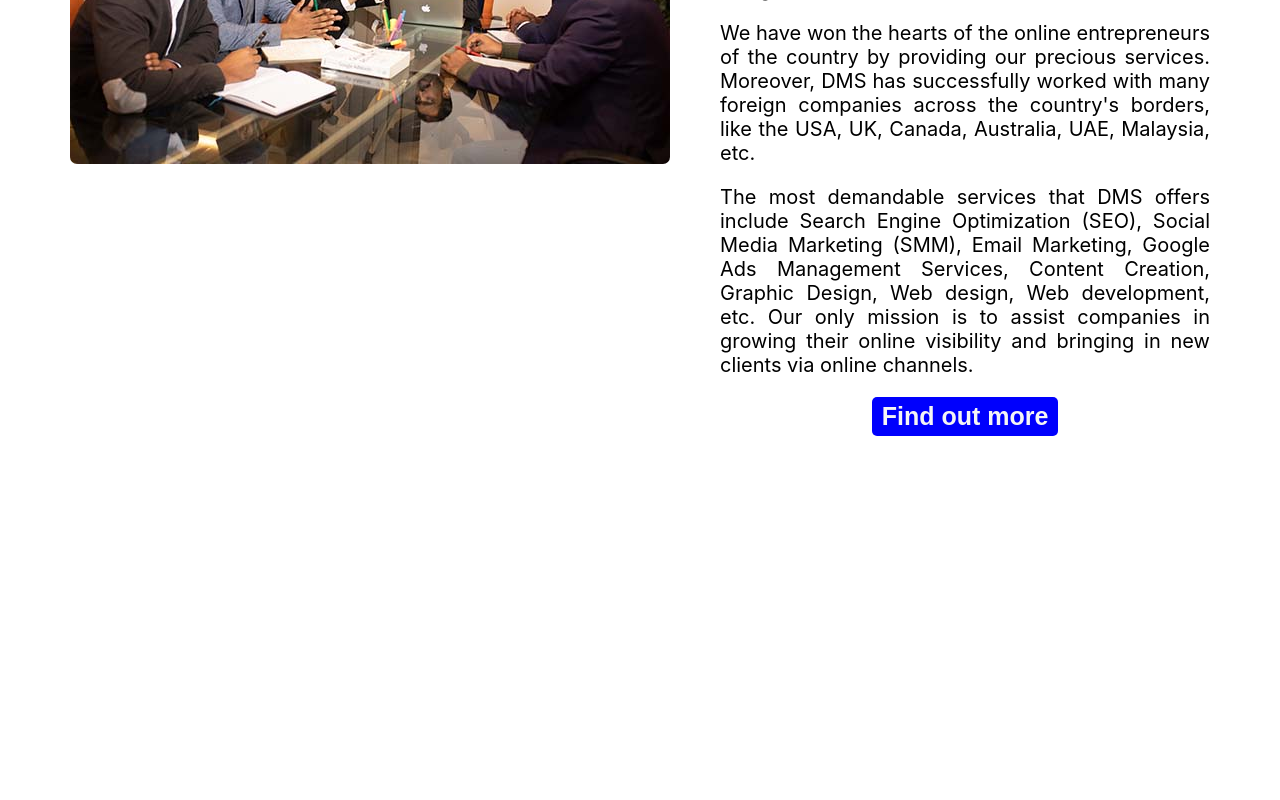
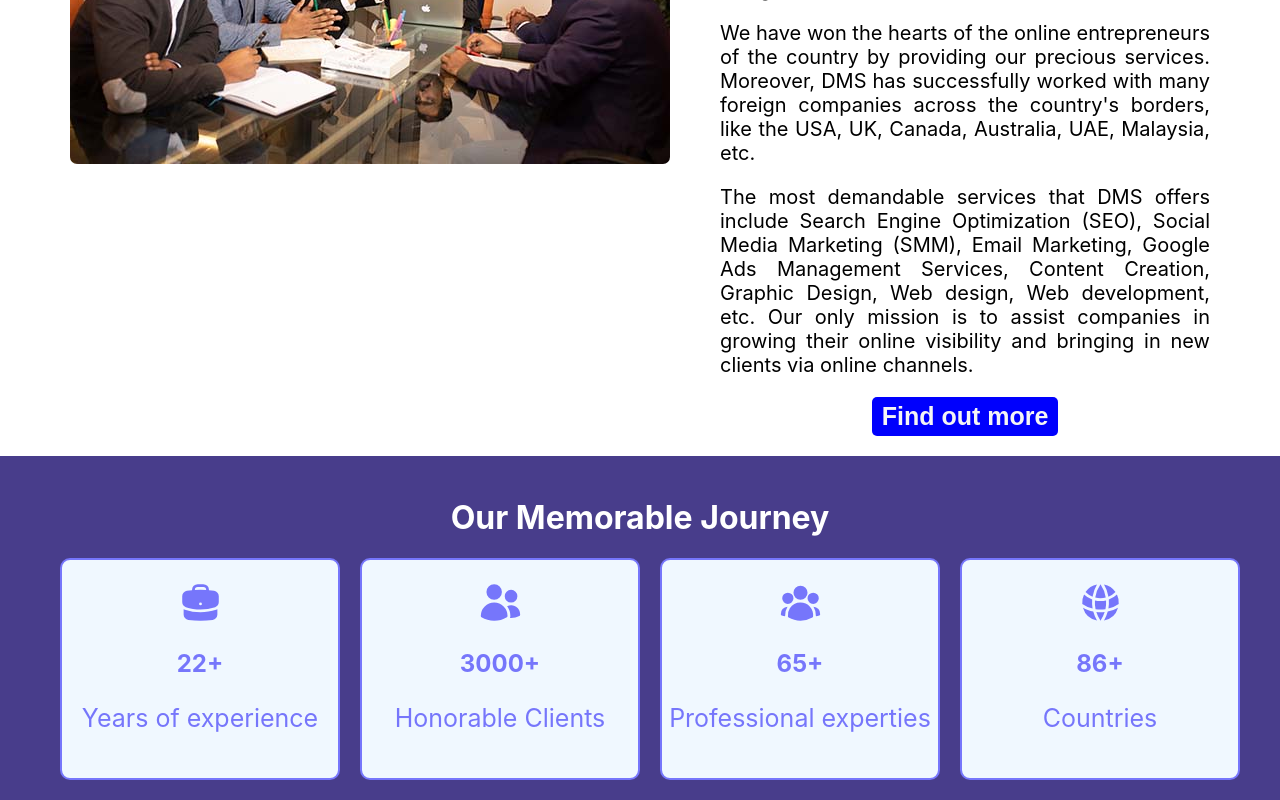
Before and after one commit to constobidullah/forhadul-islam-digital-marketing-service-bd, a React (Create React App) app: page / in a window 1280 px wide. Shown: the part 1515-2315 px from the top of the page. Before the commit the page ends 1971 px from the top, so only its background shows below. Built offline with nearby package versions, Linux system fonts and the light colour scheme.

Commit message:
memorable journey start and end

```diff
--- a/package.json
+++ b/package.json
@@ -3,6 +3,7 @@
   "version": "0.1.0",
   "private": true,
   "dependencies": {
+    "@heroicons/react": "^2.0.14",
     "@testing-library/jest-dom": "^5.16.5",
     "@testing-library/react": "^13.4.0",
     "@testing-library/user-event": "^13.5.0",
--- a/public/index.html
+++ b/public/index.html
@@ -15,6 +15,7 @@
       user's mobile device or desktop. See https://developers.google.com/web/fundamentals/web-app-manifest/
     -->
     <link rel="manifest" href="%PUBLIC_URL%/manifest.json" />
+    <link rel="stylesheet" href="https://cdnjs.cloudflare.com/ajax/libs/font-awesome/6.2.1/css/all.min.css" integrity="sha512-MV7K8+y+gLIBoVD59lQIYicR65iaqukzvf/nwasF0nqhPay5w/9lJmVM2hMDcnK1OnMGCdVK+iQrJ7lzPJQd1w==" crossorigin="anonymous" referrerpolicy="no-referrer" />
     <!--
       Notice the use of %PUBLIC_URL% in the tags above.
       It will be replaced with the URL of the `public` folder during the build.
--- a/src/App.js
+++ b/src/App.js
@@ -1,6 +1,7 @@
 import './App.css';
 import GrowMarketing from './components/GrowMarketing/GrowMarketing';
 import MarketingAgency from './components/MarketingAgency/MarketingAgency';
+import MemorableJourney from './components/MemorableJourney/MemorableJourney';
 import WhoWeAre from './components/WhoWeAre/WhoWeAre';
 
 function App() {
@@ -9,6 +10,7 @@
       <GrowMarketing></GrowMarketing>
       <MarketingAgency></MarketingAgency>
       <WhoWeAre></WhoWeAre>
+      <MemorableJourney></MemorableJourney>
     </div>
   );
 }
--- /dev/null
+++ b/src/components/MemorableJourney/MemorableJourney.css
@@ -0,0 +1,27 @@
+.memorable-journey-container{
+    background-color: darkslateblue;
+    color: white;
+    padding: 20px 40px;
+}
+
+.icon-parents{
+    display: grid;
+    grid-template-columns: repeat(4, 1fr);
+}
+
+.icon-container{
+    background-color: aliceblue;
+    color: rgb(118, 118, 251);
+    border: 2px solid ;
+    border-radius: 10px;
+    margin-left: 20px;
+    padding: 20px 5px;
+}
+
+.icon-container p{
+    font-size: 25px;
+}
+
+.icon{
+    width: 45px;
+}
--- /dev/null
+++ b/src/components/MemorableJourney/MemorableJourney.js
@@ -0,0 +1,39 @@
+import React from 'react';
+import { BriefcaseIcon } from '@heroicons/react/24/solid';
+import { UserGroupIcon } from '@heroicons/react/24/solid'
+import { UsersIcon } from '@heroicons/react/24/solid'
+import { GlobeAltIcon } from '@heroicons/react/24/solid'
+import './MemorableJourney.css'
+
+const MemorableJourney = () => {
+    return (
+        <div className='memorable-journey-container'>
+            <h1>Our Memorable Journey</h1>
+
+            <div className='icon-parents'>
+                <div className='icon-container'>
+                    <BriefcaseIcon className='icon'/>
+                    <h2>22+</h2>
+                    <p>Years of experience</p>
+                </div>
+                <div className='icon-container'>
+                    <UsersIcon className='icon'/>
+                    <h2>3000+</h2>
+                    <p>Honorable Clients</p>
+                </div>
+                <div className='icon-container'>
+                    <UserGroupIcon className='icon'/>
+                    <h2>65+</h2>
+                    <p>Professional experties</p>
+                </div>
+                <div className='icon-container'>
+                    <GlobeAltIcon className='icon'/>
+                    <h2>86+</h2>
+                    <p> Countries </p>
+                </div>
+            </div>
+        </div>
+    );
+};
+
+export default MemorableJourney;
```
Also changed, not shown: 1 other file (tests, documents, lock files or other folders).
